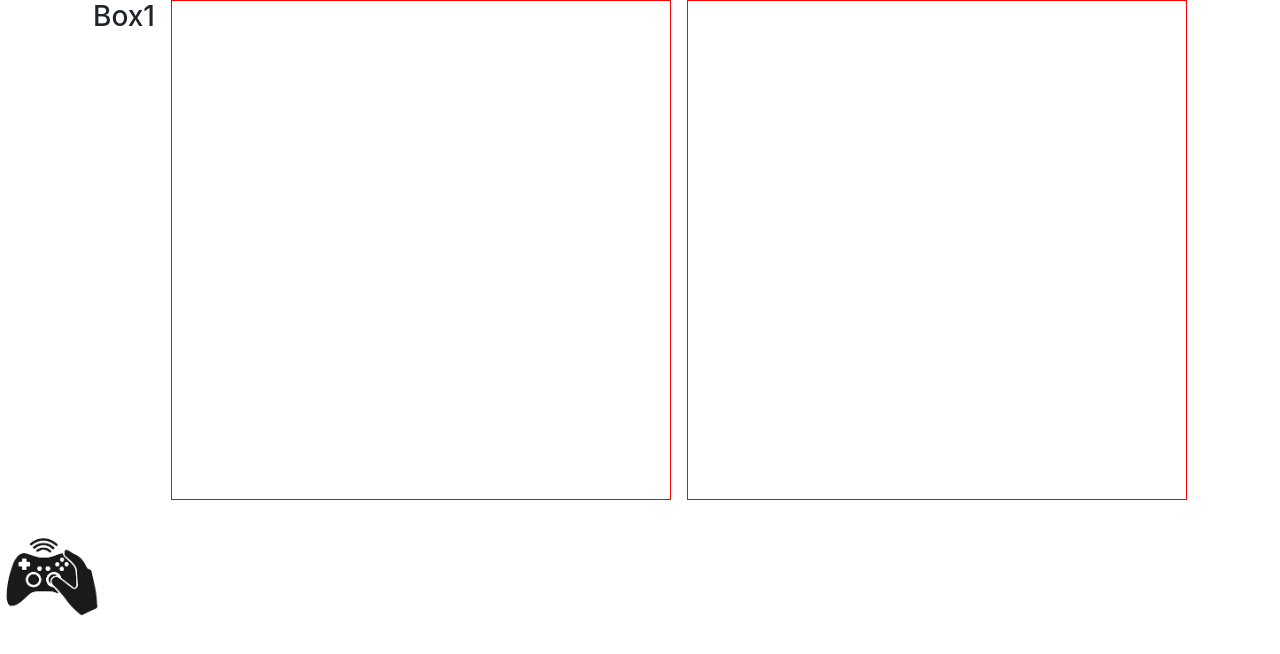
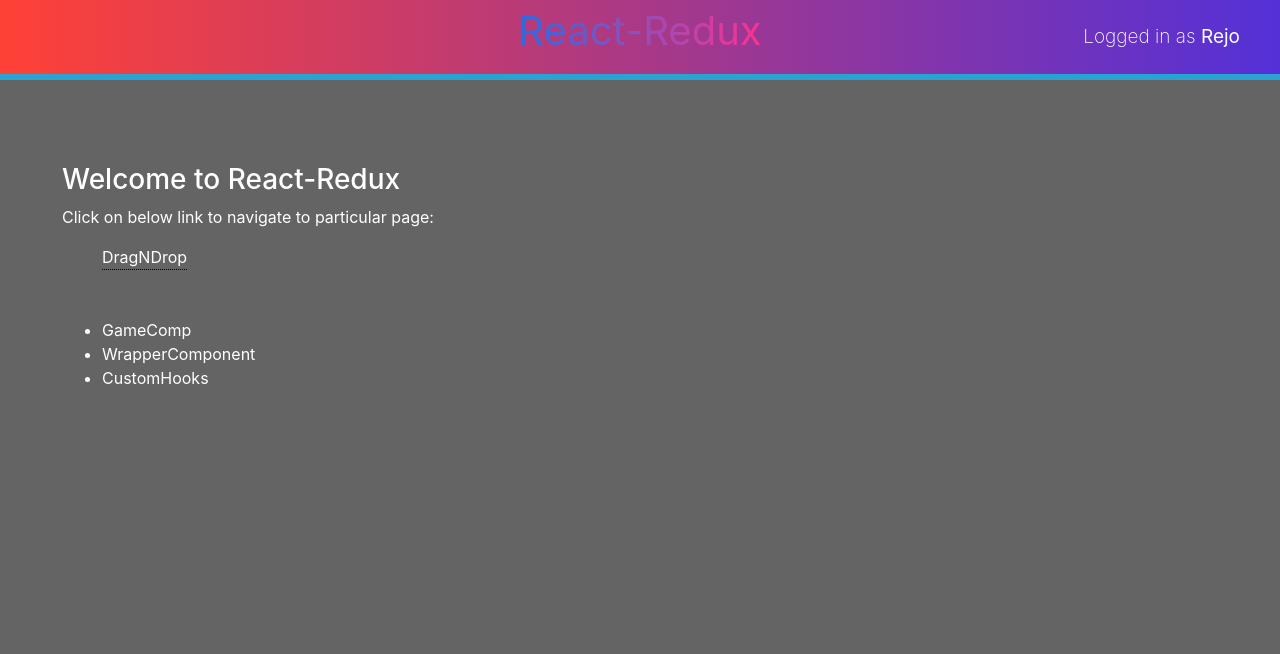
Before and after one commit to Rejo12/react-redux-from-scratch, a React app: page / in a window 1280 px wide. Shown: the top 654 px of the page. Built offline with nearby package versions, Linux system fonts and the light colour scheme.

Commit message:
Layout changes + css

```diff
--- a/public/index.html
+++ b/public/index.html
@@ -6,6 +6,7 @@
   <meta name="viewport" content="width=device-width, initial-scale=1, shrink-to-fit=no">
   <title>React Starter</title>
   <link rel="stylesheet" href="https://stackpath.bootstrapcdn.com/bootstrap/4.3.1/css/bootstrap.min.css" />
+  <link rel="stylesheet" href="../src/index.css" />
     <link rel="stylesheet" href="./games.png" />
 </head>
 
--- /dev/null
+++ b/src/components/AppLayout.js
@@ -0,0 +1,22 @@
+import React from 'react';
+
+const AppLayout=()=>{
+
+    return(
+        <div className="wrapper">
+         <div className="layoutContainer">
+          <div>
+            <h1 className="fontWt400 glowyText">
+                React-Redux
+            </h1>
+           </div>
+            <div className="loginDetails">
+            <p>Logged in as <strong>Rejo</strong></p>
+            </div>
+        </div>
+        </div>
+
+    )
+}
+
+export default AppLayout;
--- /dev/null
+++ b/src/components/Index.js
@@ -0,0 +1,48 @@
+import React from 'react';
+import { BrowserRouter as Router } from 'react-router-dom'
+
+const Index=({history})=>{
+
+    const changeRoute=(route)=>{
+        console.log("inside change route",route)
+        history.push(route)
+    }
+
+    return(
+        <div className="main">
+            <br/>
+            <div className="welcome">
+                <section>
+                    <h3>
+                     Welcome to React-Redux
+                    </h3>
+                </section>
+                <section className="body">
+                    <p>Click on below link to navigate to particular page:</p>
+                  <ul className="containerUL">
+
+                       <span id="customToolTip" className="hoverClass" onClick={e=>changeRoute('/dragndrop')}> DragNDrop </span>
+                       <span className="descriptionText">Dummy text for tooltip</span>
+                       <br/>
+                       <br/>
+                       <br/>
+
+                    <li>
+                       <a className="hoverClass" onClick={e=>changeRoute('/game')}> GameComp </a>
+                    </li>
+                    <li>
+                       <a className="hoverClass" onClick={e=>changeRoute('/wrap')}> WrapperComponent </a>
+                    </li>
+                    <li>
+                       <a className="hoverClass" onClick={e=>changeRoute('/hooks')}> CustomHooks </a>
+                    </li>
+                  </ul>
+                </section>
+
+
+            </div>
+        </div>
+    )
+}
+
+export default Index;
--- /dev/null
+++ b/src/index.css
@@ -0,0 +1,118 @@
+.main{
+    display:flex;
+    flex-direction: column;
+    align-items: flex-start;
+    height:100vh;
+    padding-left: 2em
+}
+
+/* .hoverClass:hover{
+    color: #ffca07fc !important;
+    cursor: pointer;
+} */
+#customToolTip:hover .descriptionText{
+  border: 2px solid red!important;
+  visibility: visible;
+  display: block;
+}
+
+#customToolTip {
+    position: relative;
+    display: inline-block;
+    border-bottom: 1px dotted black;
+  }
+
+ .descriptionText {
+    visibility: hidden;
+    width: 120px;
+    background-color: rgb(21, 126, 39);
+    text-align: center;
+    border-radius: 6px;
+    padding: 5px 0;
+    position: absolute;
+    z-index: 1;
+    bottom: 150%;
+    left: 50%;
+    color:yellow;
+    margin-left: -60px;
+  }
+
+ .descriptionText::after {
+  content: "";
+  position: absolute;
+  top: 100%;
+  left: 50%;
+  margin-left: -5px;
+  border-width: 5px;
+  border-style: solid;
+  color: red;
+  border-color: black transparent transparent transparent;
+}
+
+#customToolTip:hover  .customToolTip{
+  border: 2px solid red!important;
+}
+
+
+/* AppLayout CSS */
+
+.layoutContainer{
+  display: flex;
+  flex-direction: column;
+  text-align: center;
+  justify-content: center;
+  align-items: center;
+  height: 80px;
+  background: rgb(40 113 186 / 89%);
+  background-image: -webkit-gradient(linear,left top,right top,from(#ff4136),to(#5e0ee2b0));
+  color: #fff;
+  border-bottom: 6px solid #29a4d2;
+  font-weight: 200;
+  /* border-radius:50%; */
+}
+
+.loginDetails{
+  align-self: flex-end;
+  margin: -40px 40px 0 0;
+  font-size: 19px;
+}
+
+.wrapper{
+  background-color: #e2d9f099;
+}
+
+.marginTop{
+  margin-top: 10px;
+}
+
+.fontWt400{
+  font-weight: 400;
+}
+
+.glowyText{
+  background-image: -webkit-gradient(linear,left top,right top,from(#007bffc4),to(#fe318f));
+  -webkit-background-clip: text;
+  -webkit-text-fill-color: transparent;
+  /* font-size: larger; */
+  /* font-weight: 700; */
+}
+
+.appBodyCSS{
+  background-color: #111111a6 !important;
+  color: white !important;
+  /* margin-left: 87px; */
+  padding: 59px 30px;
+  /* border-radius: 30px 0; */
+  min-height:100vh;
+}
+
+/* Selection css */
+
+::-moz-selection {
+  background: #d02bd0bf;
+  color:#dfea33;
+}
+::selection {
+  background: #d02bd0bf;
+  color:#dfea33
+ }
--- a/src/index.js
+++ b/src/index.js
@@ -8,7 +8,10 @@ import DragNDrop from './components/GamesContainer';
 import GameComp from './components/Games/TakeABreak';
 import WrapperComponent from './components/WrapperComponent';
 import CustomHooks from './components/CustomHooks';
+import Index from './components/Index';
+import AppLayout from './components/AppLayout';
 import {BrowserRouter as Router,Route,Switch} from 'react-router-dom';
+import "../src/index.css"
 
 // const CustomHooks = lazy(()=>import('./components/CustomHooks'))
 // const DragNDrop = lazy(()=>import('./components/GamesContainer'))
@@ -20,14 +23,18 @@ ReactDOM.render(
     <Provider store={store}>
     <Router>
         <div>
+          <AppLayout/>
+          <div className="appBodyCSS">
           <Switch>
            {/* <Suspense fallback={<div>Loading Page ....</div>} > */}
-          <Route exact path="/" component={DragNDrop} />
+          <Route exact path="/" component={Index} />
+          <Route exact path="/dragndrop" component={DragNDrop} />
           <Route path="/game" component={GameComp} />
           <Route path="/wrap" component={WrapperComponent} />
           <Route path="/hooks" component={CustomHooks} />
           {/* </Suspense> */}
           </Switch>
+          </div>
         </div>
     </Router>
     </Provider>,
```
